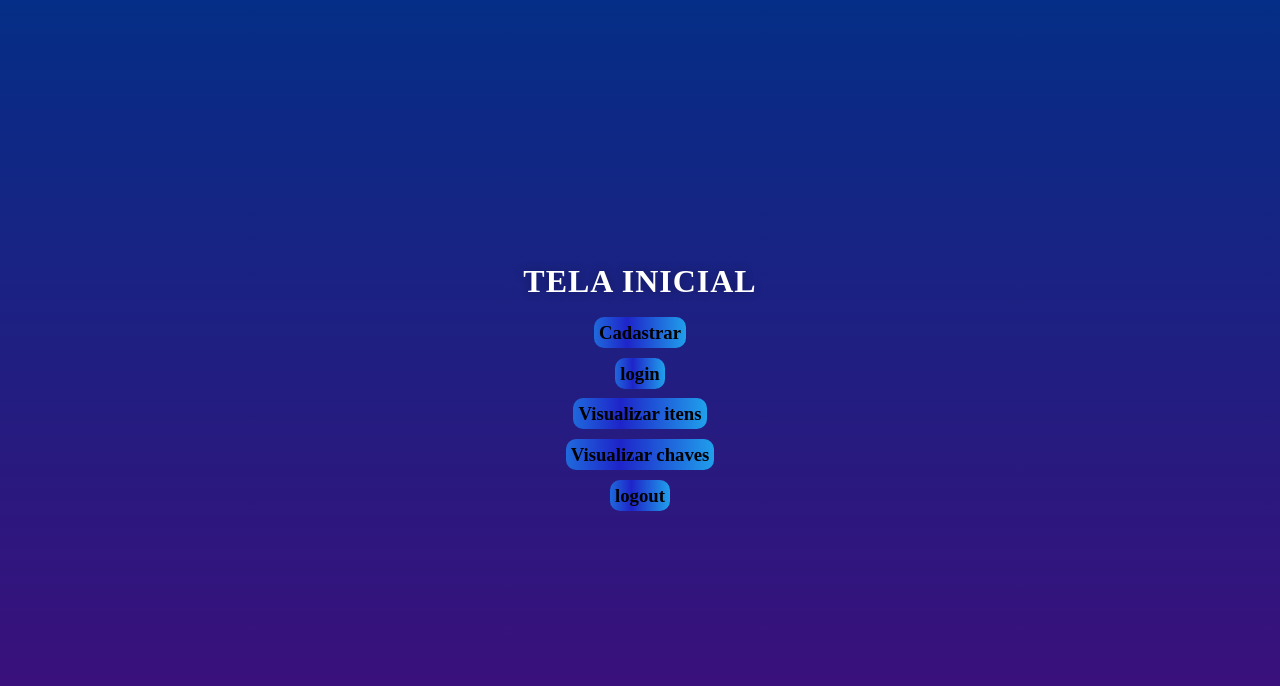
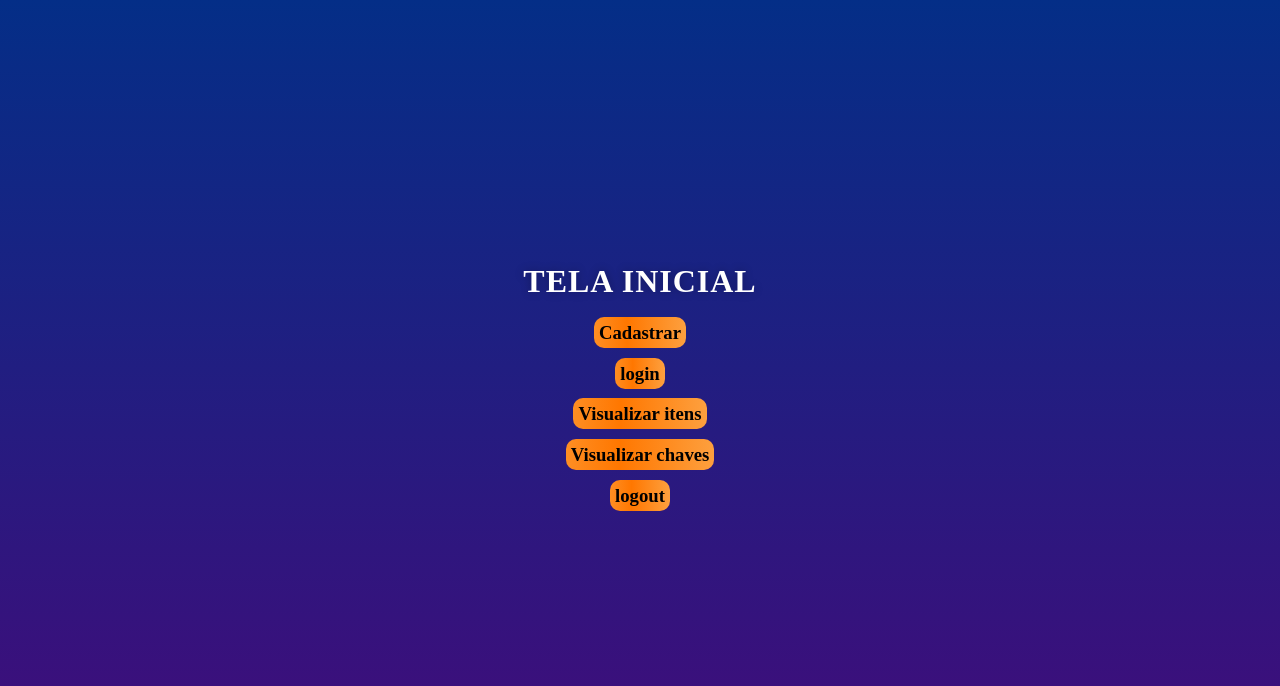
Before and after one commit to Gabsorico/estoque, a PHP site: page / in a window 1280 px wide. Shown: the top 686 px of the page. Run offline with PHP 8.4, Linux system fonts and the light colour scheme.

Commit message:
botoes laranjas

```diff
--- a/style/index.css
+++ b/style/index.css
@@ -12,7 +12,7 @@
     }
 
     .botao {
-      background: linear-gradient(to right, #21e5ff, #1e24c9, #21e5ff);
+      background: linear-gradient(to right, #fcb762, #ff7700, #fcb762);
       background-size: 200% 100%;
       color: black;
       padding: 5px;
```
